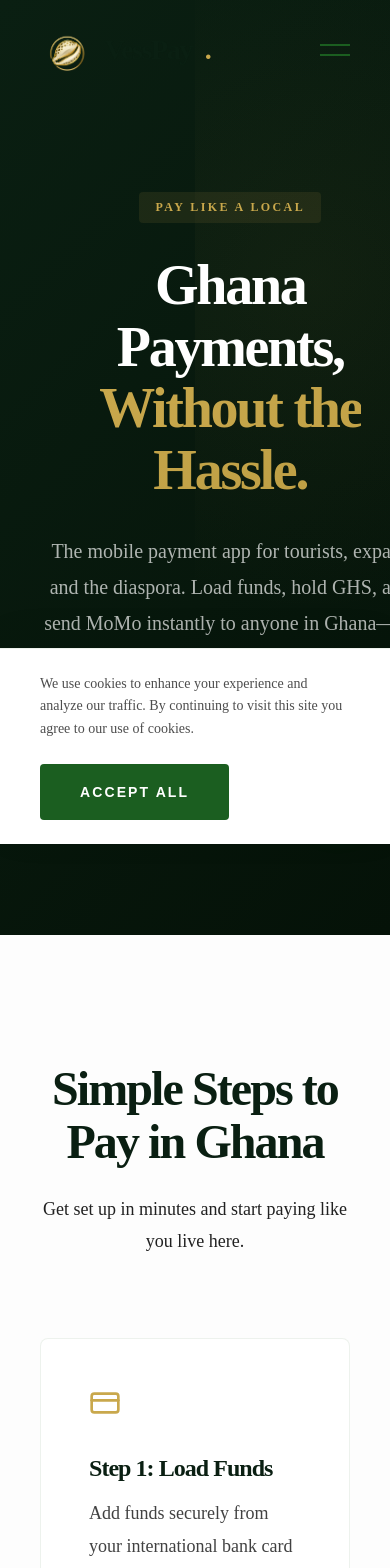
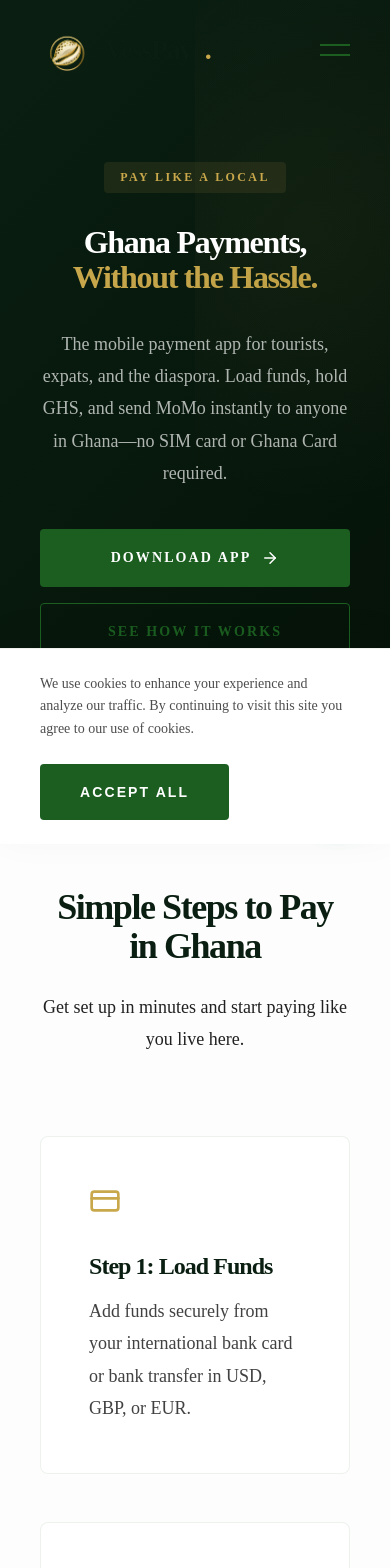
Before and after one commit to cyberpunkglatee/VessPay, a Next.js app: page / in a window 390 px wide. Shown: the top 1568 px of the page. Built offline with nearby package versions, Linux system fonts and the light colour scheme.

Commit message:
Commit remaining project updates

```diff
--- a/package.json
+++ b/package.json
@@ -10,12 +10,12 @@
   },
   "dependencies": {
     "lucide-react": "^0.563.0",
-    "next": "16.1.6",
+    "next": "15.1.6",
     "react": "19.2.3",
     "react-dom": "19.2.3"
   },
   "devDependencies": {
     "eslint": "^9",
-    "eslint-config-next": "16.1.6"
+    "eslint-config-next": "15.1.6"
   }
 }
--- a/src/app/about/page.js
+++ b/src/app/about/page.js
@@ -26,10 +26,10 @@
                         <div className={`${styles.storyContent} reveal`}>
                             <h2>The Vision Behind VessPay</h2>
                             <p>
-                                I'm Ernest Glate, a software engineer and entrepreneur building impactful technology from Accra, Ghana. I founded Lncksys, a registered Ghanaian software company, where I design and build scalable digital products that solve real problems.
+                                I&apos;m Ernest Glate, a software engineer and entrepreneur building impactful technology from Accra, Ghana. I founded Lncksys, a registered Ghanaian software company, where I design and build scalable digital products that solve real problems.
                             </p>
                             <p>
-                                VessPay was born from watching diaspora Ghanaians, tourists, and international visitors arrive in Ghana completely locked out of mobile money — the payment system that runs the entire economy. I built VessPay to fix that. It's a spend and send mobile wallet that lets anyone load foreign currency and instantly pay with MoMo in Ghana — no SIM card required.
+                                VessPay was born from watching diaspora Ghanaians, tourists, and international visitors arrive in Ghana completely locked out of mobile money — the payment system that runs the entire economy. I built VessPay to fix that. It&apos;s a spend and send mobile wallet that lets anyone load foreign currency and instantly pay with MoMo in Ghana — no SIM card required.
                             </p>
                             <p>
                                 My goal is to make it as easy to spend and send money across Africa as it is anywhere else in the world.
--- a/src/app/blog/page.js
+++ b/src/app/blog/page.js
@@ -14,7 +14,7 @@
             title: "How to pay MoMo in Ghana as a tourist (2025 guide)",
             category: "Ghana Payments",
             date: "March 10, 2025",
-            excerpt: "The complete guide to navigating Ghana's mobile money landscape without a local ID or SIM card."
+            excerpt: "The complete guide to navigating Ghana&apos;s mobile money landscape without a local ID or SIM card."
         },
         {
             title: "Top 5 payment mistakes visitors make in Ghana",
@@ -36,7 +36,7 @@
                 <div className="container">
                     <div className={`${styles.heroContent} reveal`}>
                         <h1>VessPay <span className="text-gradient-gold">Blog</span></h1>
-                        <p>Insights, guides, and stories from the heart of Ghana's digital economy.</p>
+                        <p>Insights, guides, and stories from the heart of Ghana&apos;s digital economy.</p>
                     </div>
                 </div>
             </section>
--- a/src/app/download/page.js
+++ b/src/app/download/page.js
@@ -90,7 +90,7 @@
                                 <div className={styles.success}>
                                     <CheckCircle2 size={48} className="text-gold" />
                                     <h3>You're on the list!</h3>
-                                    <p>Thanks for joining. We'll be in touch soon with exciting updates.</p>
+                                    <p>Thanks for joining. We&apos;ll be in touch soon with exciting updates.</p>
                                 </div>
                             )}
                         </div>
--- a/src/app/how-it-works/page.js
+++ b/src/app/how-it-works/page.js
@@ -102,7 +102,7 @@
                     <div className={styles.faqGrid}>
                         <div className={styles.faqItem}>
                             <h4>Do I need a Ghana Card?</h4>
-                            <p>No. VessPay is built specifically for visitors and the diaspora who don't have local IDs. You can sign up with your foreign passport.</p>
+                            <p>No. VessPay is built specifically for visitors and the diaspora who don&apos;t have local IDs. You can sign up with your foreign passport.</p>
                         </div>
                         <div className={styles.faqItem}>
                             <h4>Do I need a local SIM card?</h4>
--- a/src/app/page.js
+++ b/src/app/page.js
@@ -131,7 +131,7 @@
             </div>
             <div className={`${styles.trustImage} reveal`}>
               <div className={styles.trustOverlay}>
-                <p>"The only way I pay in Accra now. So simple!"</p>
+                <p>&quot;The only way I pay in Accra now. So simple!&quot;</p>
                 <span>— Sarah, Tourist from UK</span>
               </div>
             </div>
@@ -146,8 +146,8 @@
             <div className={styles.visionIcon}><Globe size={40} className="text-gold" /></div>
             <h2>Beyond Ghana</h2>
             <p className={styles.visionText}>
-              "We're starting in Ghana, but our roadmap includes other African countries.
-              This isn't just a Ghana product — it's the beginning of a pan-African diaspora wallet."
+                &quot;We&apos;re starting in Ghana, but our roadmap includes other African countries.
+                This isn&apos;t just a Ghana product — it&apos;s the beginning of a pan-African diaspora wallet.&quot;
             </p>
           </div>
         </div>
--- a/src/app/page.module.css
+++ b/src/app/page.module.css
@@ -353,3 +353,61 @@
         font-size: 2.5rem;
     }
 }
+
+@media (max-width: 768px) {
+    .hero {
+        padding: 8rem 0 4rem;
+    }
+
+    .heroContent h1 {
+        font-size: 2.5rem;
+    }
+
+    .heroContent p {
+        font-size: 1.125rem;
+        margin-bottom: 2.5rem;
+    }
+
+    .sectionHeader h2 {
+        font-size: 2.25rem;
+    }
+
+    .ctaCard h2 {
+        font-size: 2rem;
+    }
+
+    .visionCard {
+        padding: 3rem;
+    }
+
+    .visionText {
+        font-size: 1.25rem;
+    }
+}
+
+@media (max-width: 480px) {
+    .heroContent h1 {
+        font-size: 2rem;
+    }
+
+    .heroActions {
+        flex-direction: column;
+        width: 100%;
+        gap: 1rem;
+    }
+
+    .heroActions a {
+        width: 100%;
+        justify-content: center;
+    }
+
+    .ctaActions {
+        flex-direction: column;
+        gap: 1rem;
+    }
+
+    .ctaActions a {
+        width: 100%;
+        justify-content: center;
+    }
+}
--- a/src/components/Footer.js
+++ b/src/components/Footer.js
@@ -34,7 +34,7 @@
                         <Link href="/download">Download App</Link>
                     </div>
                     <div className={styles.column}>
-                        <h4>Who It's For</h4>
+                        <h4>Who It&apos;s For</h4>
                         <Link href="/audiences#tourists">Tourists</Link>
                         <Link href="/audiences#expats">Expats</Link>
                         <Link href="/audiences#diaspora">Diaspora</Link>
--- a/src/components/Hero.js
+++ b/src/components/Hero.js
@@ -1,3 +1,4 @@
+import Image from 'next/image';
 import styles from './Hero.module.css';
 
 export default function Hero() {
@@ -30,9 +31,12 @@
             </div>
 
             <div className={styles.visualWrapper}>
-                <img
+                <Image
                     src="/assets/luxury_hero.png"
                     alt="Luxury Banking Concept"
+                    width={1920}
+                    height={1080}
+                    priority
                     className={styles.heroImage}
                 />
             </div>
--- a/src/components/IdentitySection.module.css
+++ b/src/components/IdentitySection.module.css
@@ -81,8 +81,27 @@
     opacity: 0.7;
 }
 
+@media (max-width: 768px) {
+    .headline {
+        font-size: 2.5rem;
+    }
+
+    .cardTitle {
+        font-size: 1.5rem;
+    }
+
+    .section {
+        padding: 4rem 0;
+    }
+}
+
+@media (max-width: 480px) {
+    .headline {
+        font-size: 2rem;
+    }
+}
+
 @media (prefers-color-scheme: dark) {
-
     .headline,
     .cardTitle {
         color: #FFFFFF;
```
Also changed, not shown: src/app/features/page.js (+8 -1 lines), src/components/FeaturesSection.module.css (+2 -9 lines), 1 other file (tests, documents, lock files or other folders).
